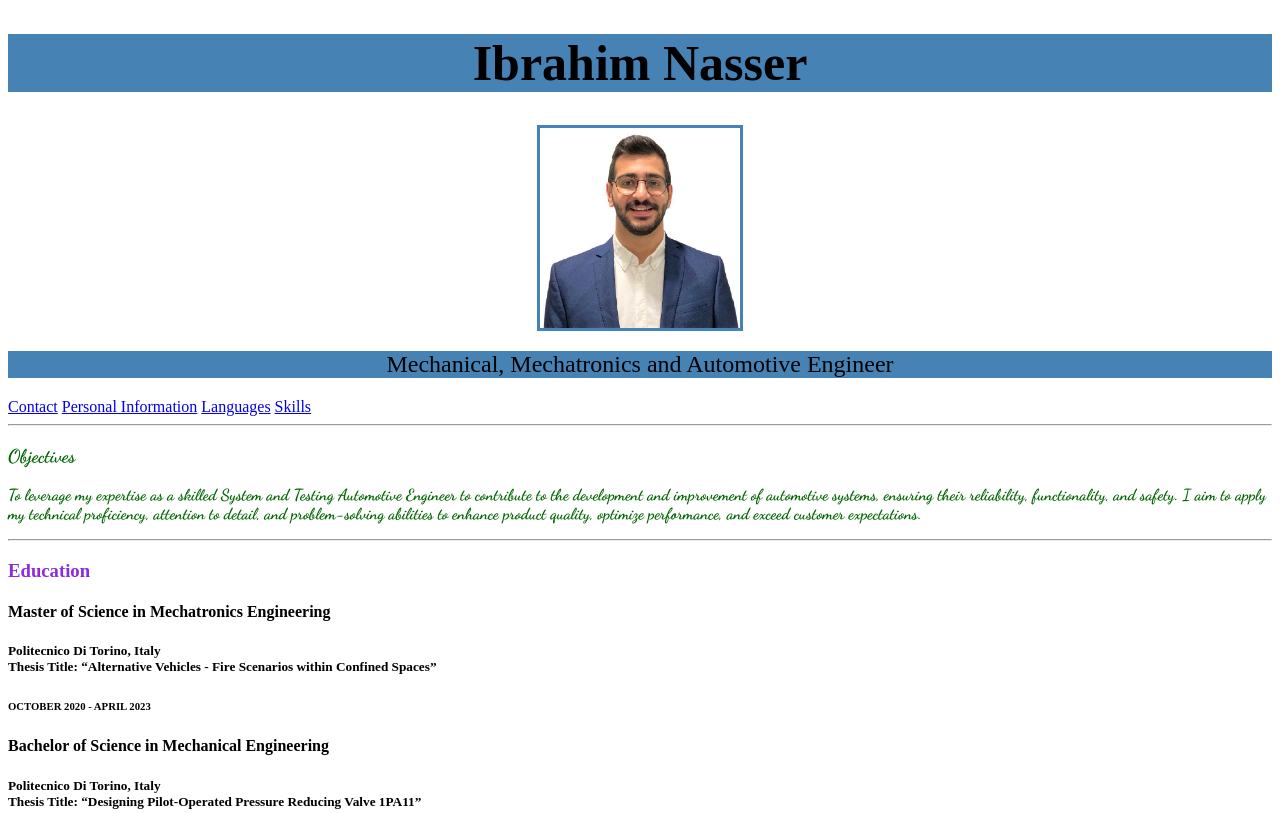
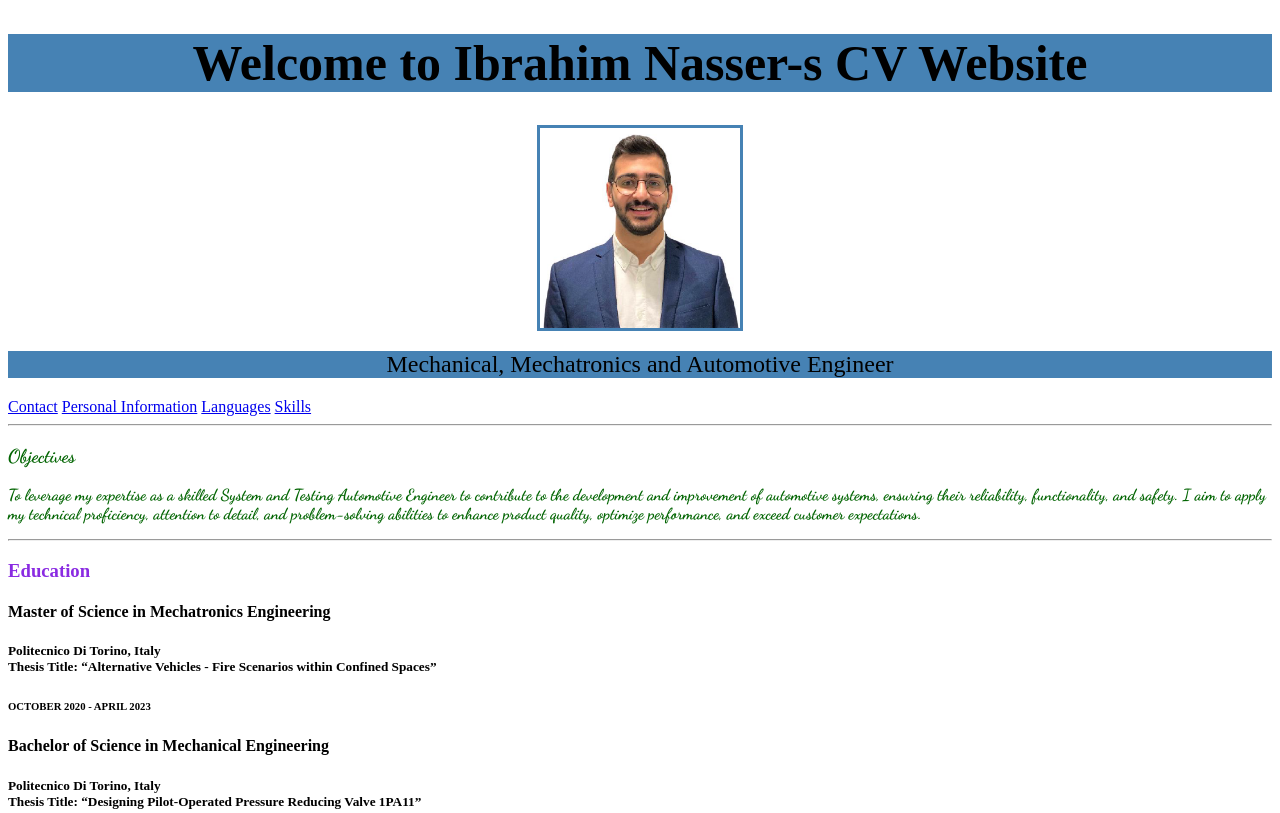
Before and after one commit to Ibrmnas/Ibrahim_CV, a plain HTML site: page index.html in a window 1280 px wide. Shown: the top 813 px of the page. Drawn offline with Linux system fonts and the light colour scheme.

Commit message:
Update2 index.html

```diff
--- a/index.html
+++ b/index.html
@@ -13,7 +13,7 @@
     <link href="https://fonts.googleapis.com/css2?family=Dancing+Script:wght@700&display=swap" rel="stylesheet">
 </head>
 <body>
-    <h1 class="text-align">Ibrahim Nasser</h1>
+    <h1 class="text-align">Welcome to Ibrahim Nasser-s CV Website</h1>
     <img class="center" src="./image_cv.PNG" hight="100" alt="CV image"/>
     <h2 class="text-align">Mechanical, Mechatronics and Automotive Engineer</h2>
     <a href="./Contact.html">Contact</a>
```
